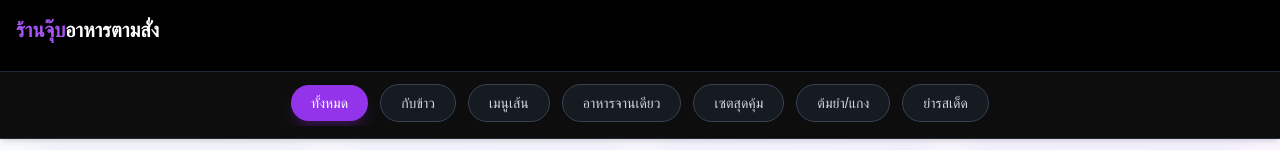
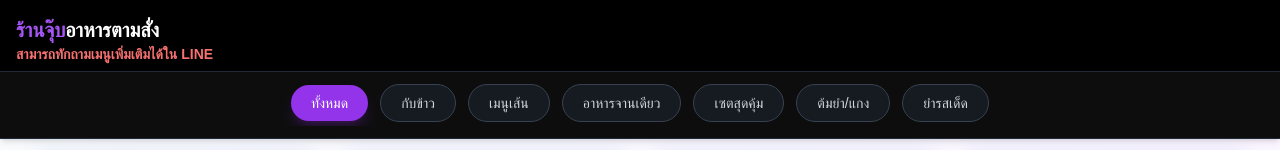
Before and after one commit to RacyS/tatar, a Next.js app: page / in a window 1280 px wide. Shown: the top 150 px of the page. Built offline with nearby package versions, Linux system fonts and the light colour scheme.

Commit message:
ADD TEXT

```diff
--- a/app/page.tsx
+++ b/app/page.tsx
@@ -11,6 +11,7 @@ export default function Home() {
         <div className="max-w-screen-xl flex flex-wrap items-center justify-between mx-auto p-4">
           <span className="self-center text-xl font-semibold whitespace-nowrap text-white">
             <span className="text-purple-500">ร้านจุ๊บ</span>อาหารตามสั่ง
+            <span className="text-sm text-red-400 block">สามารถทักถามเมนูเพิ่มเติมได้ใน LINE</span>
           </span>
         </div>
       </nav>
```
